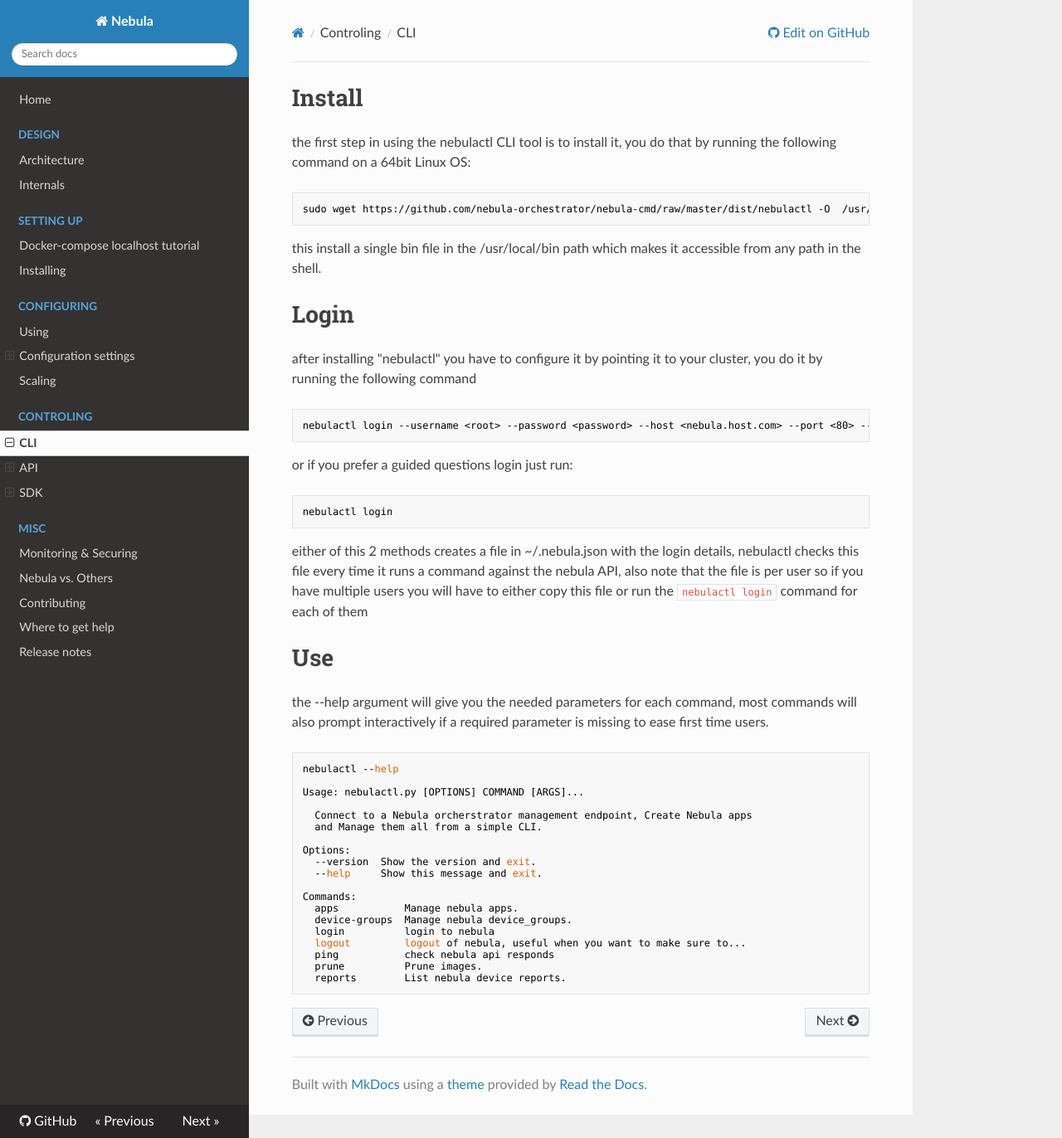
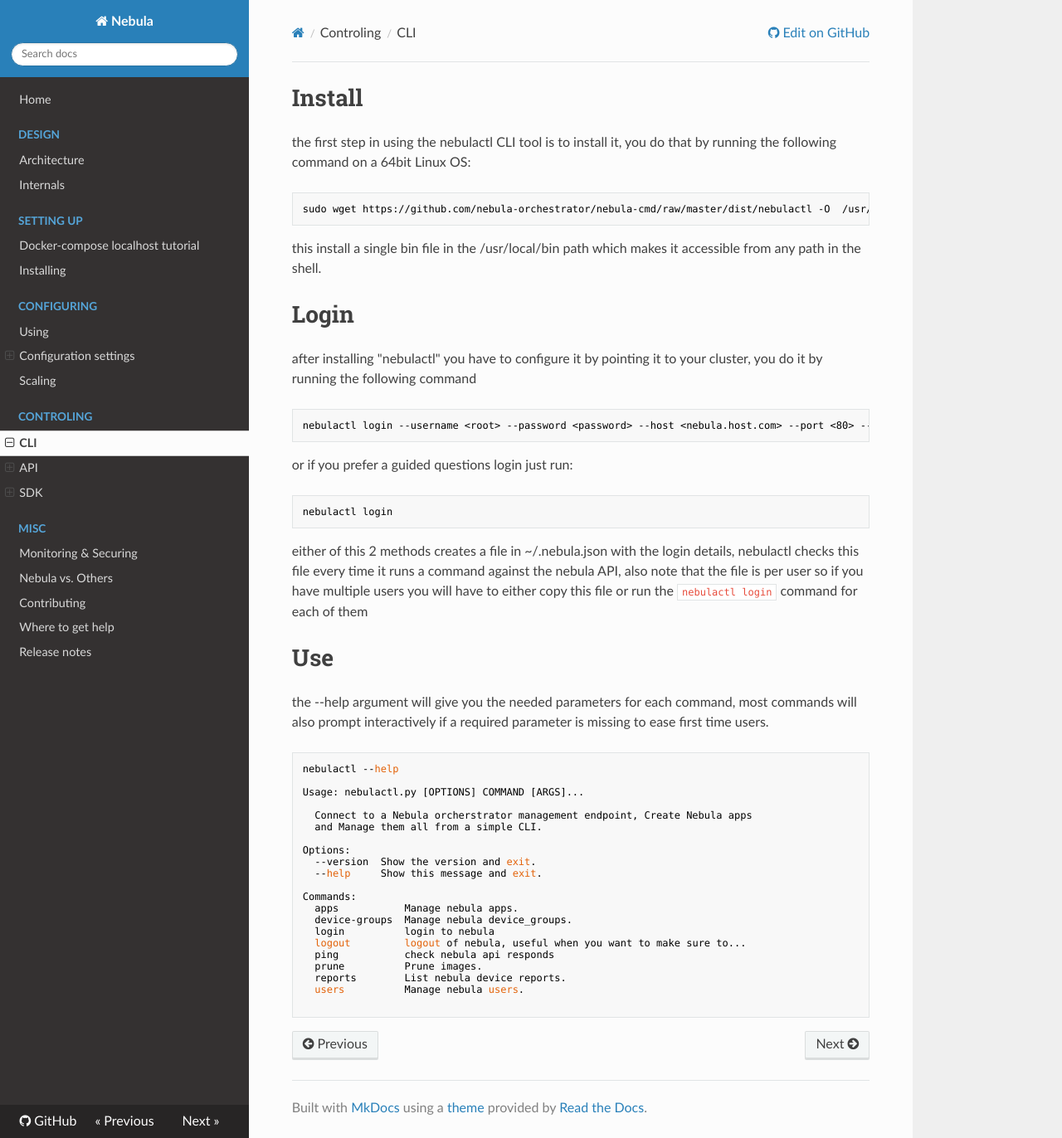
Before and after one commit to nebula-orchestrator/docs, an MkDocs documentation site: the page built from docs/cli.md, in a window 1280 px wide and 1372 px high. Shown: the whole window at 83% size. Built offline with MkDocs 1.6.1, drawn with Linux system fonts in a browser that asks for light colours; nearby versions of some CDN libraries; old or Windows-style settings are respelled for this version of MkDocs.

Commit message:
adding cli users endpoints

````diff
--- a/docs/cli.md
+++ b/docs/cli.md
@@ -45,4 +45,6 @@
   ping           check nebula api responds
   prune          Prune images.
   reports        List nebula device reports.
+  users          Manage nebula users.
+
 ```
````
